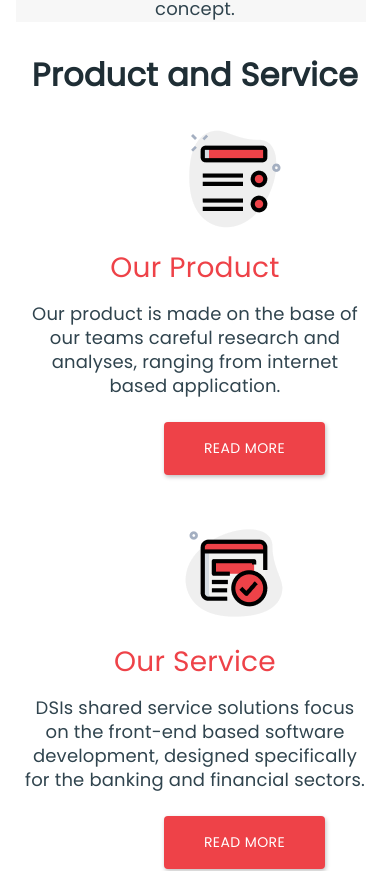
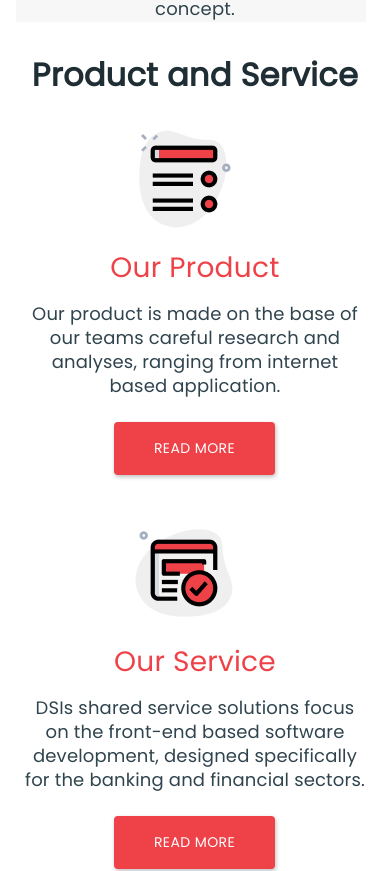
Before and after one commit to arashkhattal/React_landingpage, a React (Create React App) app: page / in a window 390 px wide. Shown: the part 1831-2702 px from the top of the page. Built offline with nearby package versions, Linux system fonts and the light colour scheme.

Commit message:
Update third.css

```diff
--- a/src/pages/third.css
+++ b/src/pages/third.css
@@ -1,8 +1,8 @@
 @media only screen and (max-width: 600px) {
   .pb {
-    left: 140px;
+    left: 90px;
   }
   .pimg1 {
-    margin-left: 160px;
+    margin-left: 110px;
   }
 }
```
